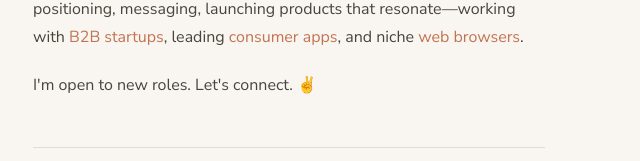
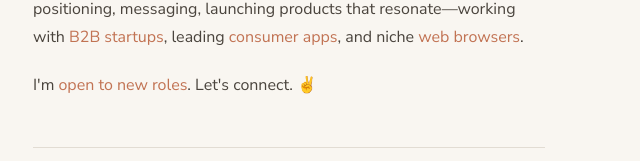
Before and after one commit to jonmccull/blog, a Next.js app: page / in a window 1280 px wide. Shown: the part 480-641 px from the top of the page, without its empty margins (319-959 px from the left). Built offline with nearby package versions, Linux system fonts and the light colour scheme.

Commit message:
Add link to job search blog to homepage

```diff
--- a/app/page.tsx
+++ b/app/page.tsx
@@ -30,7 +30,7 @@ export default function HomePage() {
           </a>
           .
         </p>
-        <p>I&apos;m open to new roles. Let&apos;s connect. &#x270C;&#xFE0F;</p>
+        <p>I&apos;m <Link href="/blog/looking">open to new roles</Link>. Let&apos;s connect. &#x270C;&#xFE0F;</p>
       </div>
 
       <nav className="home-links" aria-label="Contact links">
```
